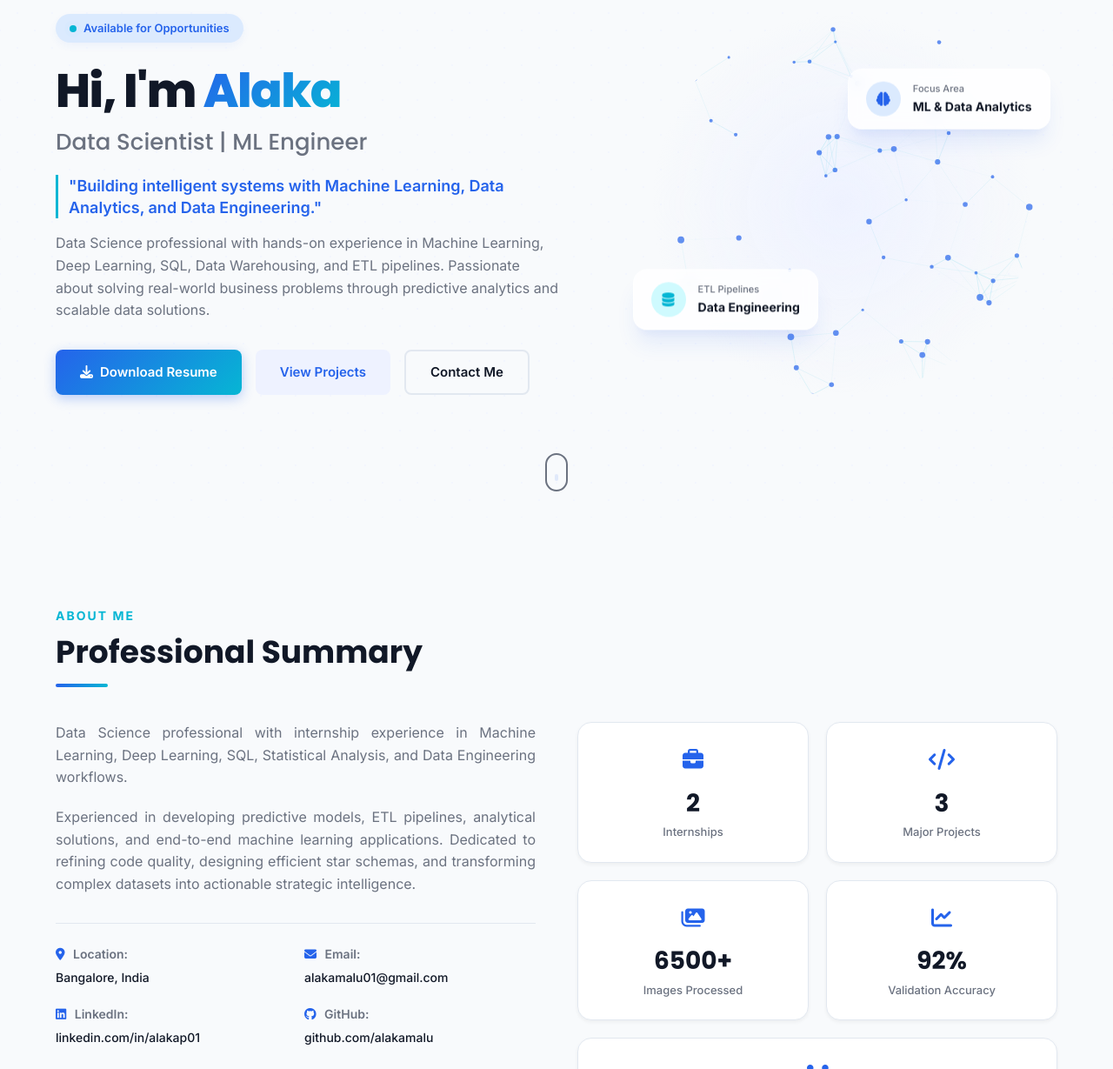
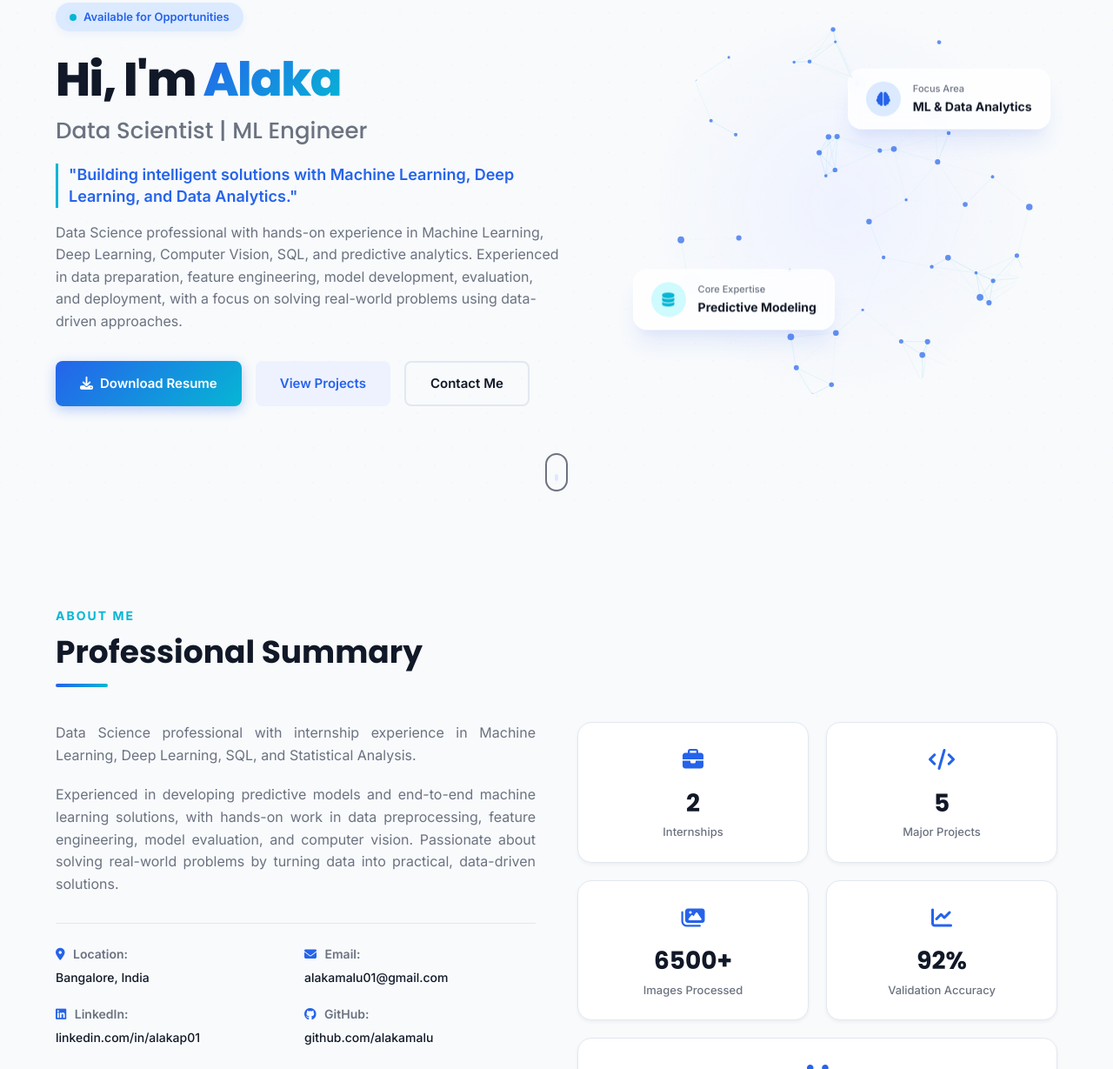
Before and after one commit to alakamalu/Alaka-Personal-portfolio, a plain HTML site: page index.html in a window 1280 px wide. Shown: the part 205-1434 px from the top of the page at 87% size. Drawn offline with Linux system fonts and the light colour scheme.

Commit message:
Update portfolio for Data Science focus

```diff
--- a/index.html
+++ b/index.html
@@ -60,12 +60,12 @@
                         Hi, I'm <span class="highlight-text">Alaka</span>
                     </h1>
                     <h2 class="hero-subtitle">Data Scientist | ML Engineer</h2>
-                    <p class="hero-tagline">"Building intelligent systems with Machine Learning, Data Analytics, and Data Engineering."</p>
+                    <p class="hero-tagline">"Building intelligent solutions with Machine Learning, Deep Learning, and Data Analytics."</p>
                     <p class="hero-description">
-                        Data Science professional with hands-on experience in Machine Learning, Deep Learning, SQL, Data Warehousing, and ETL pipelines. Passionate about solving real-world business problems through predictive analytics and scalable data solutions.
+                        Data Science professional with hands-on experience in Machine Learning, Deep Learning, Computer Vision, SQL, and predictive analytics. Experienced in data preparation, feature engineering, model development, evaluation, and deployment, with a focus on solving real-world problems using data-driven approaches.
                     </p>
                     <div class="hero-actions">
-                        <a href="https://drive.google.com/file/d/1KQbqnGW7jibGV0pIq3TS-04i_Jkh1tTR/view?usp=sharing" target="_blank" rel="noopener noreferrer" class="btn btn-primary" id="btn-resume">
+                        <a href="https://drive.google.com/file/d/1H35siLrwwmG893m-Iy7kTp4U7nGZKuNw/view?usp=sharing" target="_blank" rel="noopener noreferrer" class="btn btn-primary" id="btn-resume">
                             <i class="fa-solid fa-download"></i> Download Resume
                         </a>
                         <a href="#projects" class="btn btn-secondary" id="btn-view-projects">
@@ -90,8 +90,8 @@
                         <div class="floating-info-card card-two">
                             <div class="card-icon"><i class="fa-solid fa-database"></i></div>
                             <div>
-                                <span class="card-label">ETL Pipelines</span>
-                                <span class="card-value">Data Engineering</span>
+                                <span class="card-label">Core Expertise</span>
+                                <span class="card-value">Predictive Modeling</span>
                             </div>
                         </div>
                     </div>
@@ -116,10 +116,10 @@
                 <div class="about-grid">
                     <div class="about-text reveal-item">
                         <p class="summary-paragraph">
-                            Data Science professional with internship experience in Machine Learning, Deep Learning, SQL, Statistical Analysis, and Data Engineering workflows.
+                            Data Science professional with internship experience in Machine Learning, Deep Learning, SQL, and Statistical Analysis.
                         </p>
                         <p class="summary-paragraph">
-                            Experienced in developing predictive models, ETL pipelines, analytical solutions, and end-to-end machine learning applications. Dedicated to refining code quality, designing efficient star schemas, and transforming complex datasets into actionable strategic intelligence.
+                            Experienced in developing predictive models and end-to-end machine learning solutions, with hands-on work in data preprocessing, feature engineering, model evaluation, and computer vision. Passionate about solving real-world problems by turning data into practical, data-driven solutions.
                         </p>
                         <div class="personal-info-grid">
                             <div class="info-item">
@@ -150,7 +150,7 @@
                             </div>
                             <div class="stat-card">
                                 <div class="stat-icon"><i class="fa-solid fa-code"></i></div>
-                                <h3 class="stat-number" id="stat-projects">3</h3>
+                                <h3 class="stat-number" id="stat-projects">5</h3>
                                 <p class="stat-desc">Major Projects</p>
                             </div>
                             <div class="stat-card">
```
